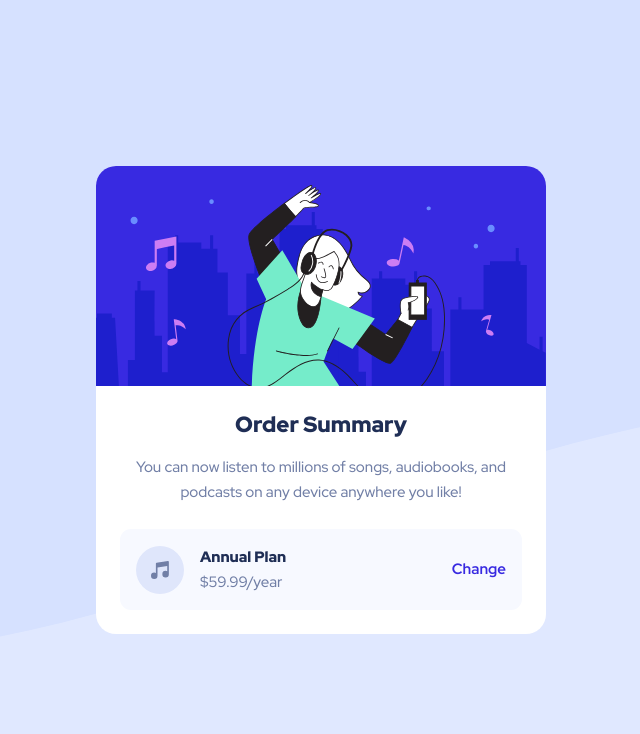
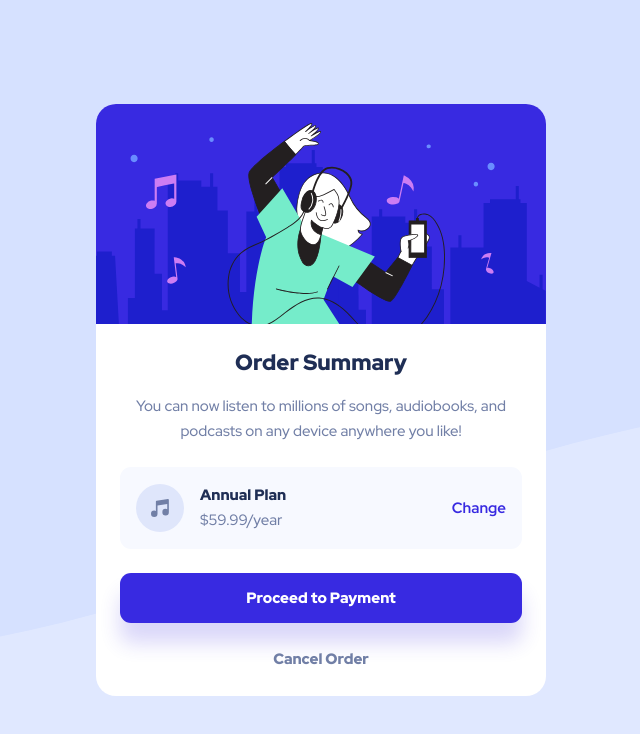
Before and after one commit to g-akca/order-summary-component, a React (Vite) app: page / in a window 1280 px wide. Shown: the top 734 px of the page, without its empty margins (319-959 px from the left). Built offline with nearby package versions, Linux system fonts and the light colour scheme.

Commit message:
Add PaymentSection structure and styles

```diff
--- a/src/components/PaymentSection.jsx
+++ b/src/components/PaymentSection.jsx
@@ -1,7 +1,10 @@
 function PaymentSection() {
   return (
-    <>
-    </>
+    <section className="flex flex-col gap-6">
+      <button className="bg-blue-700 text-white font-black rounded-[11px] h-12.5 shadow-[0_20px_20px_rgba(56,42,225,0.19)]">Proceed to Payment</button>
+
+      <button className="self-center font-black">Cancel Order</button>
+    </section>
   )
 }
 
```
